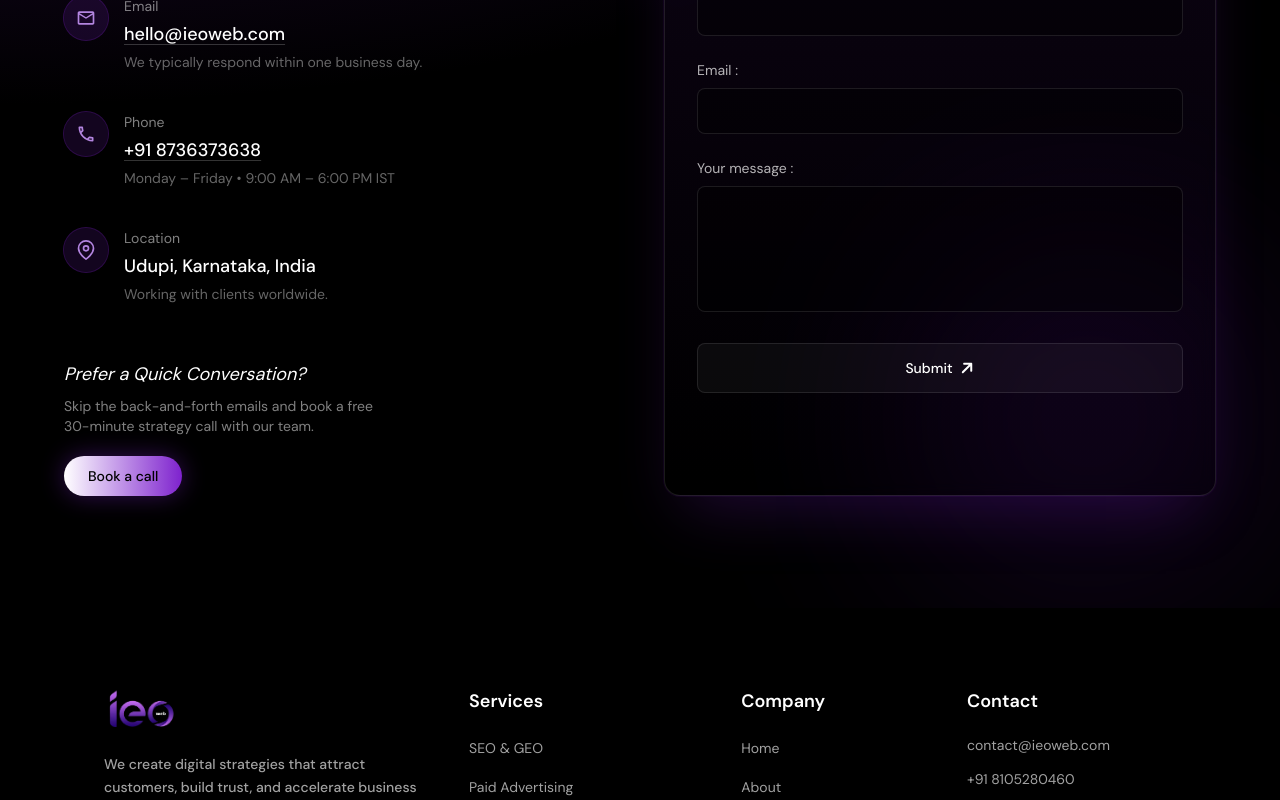
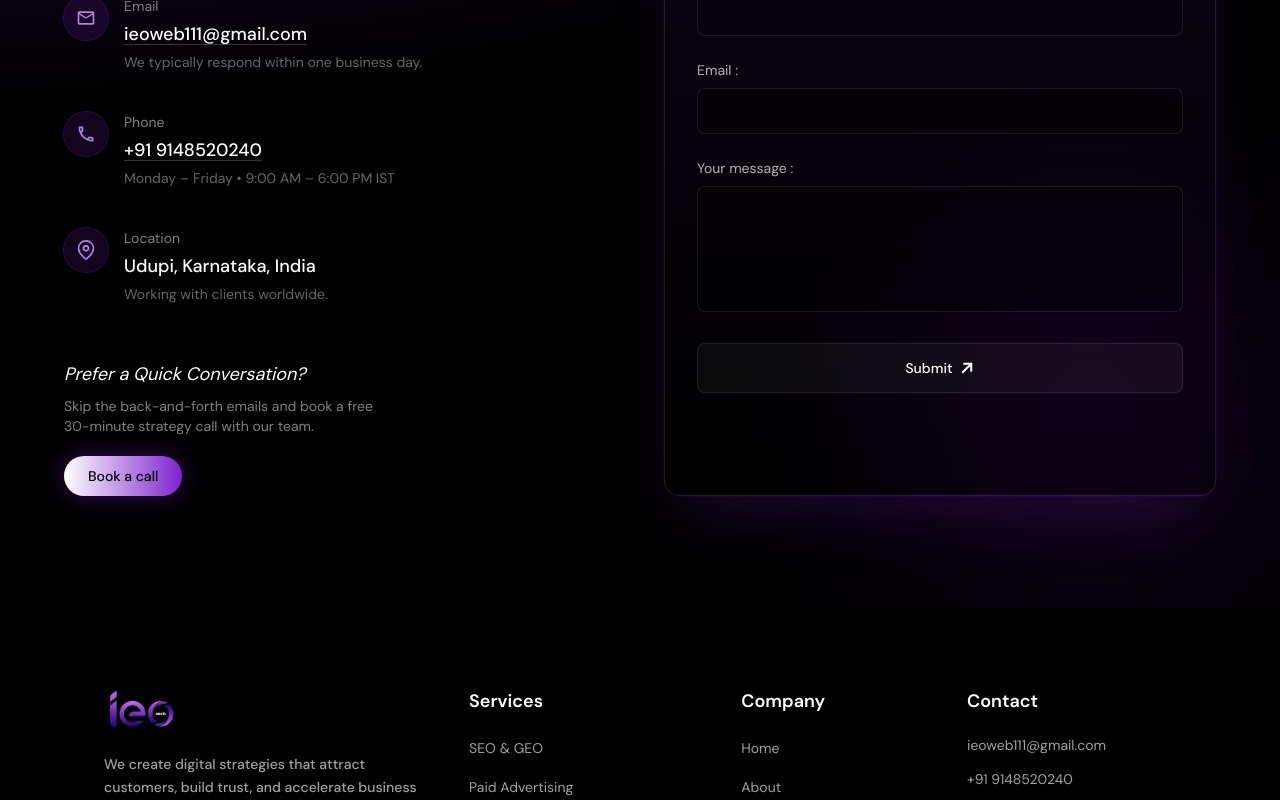
Before and after one commit to chithraksha16/Ieoweb, a Next.js app: page /contact in a window 1280 px wide. Shown: the part 740-1540 px from the top of the page. Built offline with nearby package versions, Linux system fonts and the light colour scheme.

Commit message:
updated contact deatils

```diff
--- a/app/contact/page.tsx
+++ b/app/contact/page.tsx
@@ -9,15 +9,15 @@ const page = () => {
   {
     icon: MdOutlineEmail,
     label: "Email",
-    value: "hello@ieoweb.com",
-    href: "mailto:hello@ieoweb.com",
+    value: "ieoweb111@gmail.com",
+    href: "ieoweb111@gmail.com",
     note: "We typically respond within one business day.",
   },
   {
     icon:MdOutlineLocalPhone,
     label: "Phone",
-    value: "+91 8736373638",
-    href: "tel:+918736373638",
+    value: "+91 9148520240",
+    href: "tel:+919148520240",
     note: "Monday – Friday • 9:00 AM – 6:00 PM IST",
   },
   {
@@ -212,10 +212,9 @@ const page = () => {
                 className="w-full resize-none rounded-lg border border-white/10 bg-black/40 px-4 py-3 text-sm text-white outline-none transition focus:border-[#7E22CE] focus:ring-1 focus:ring-[#7E22CE]"
               />
             </div>
-
             <button
               type="submit"
-              className="flex w-full items-center justify-center gap-1.5 rounded-lg border border-white/10 bg-white/[0.04] py-3.5 text-sm font-medium text-white transition hover:bg-white/[0.08]"
+              className="flex w-full items-center justify-center gap-1.5 rounded-lg border border-white/10 bg-white/4 py-3.5 text-sm font-medium text-white transition hover:bg-white/8"
             >
               Submit
               <FaArrowRight  className="h-4 w-4 -rotate-45" />
--- a/components/Footer.tsx
+++ b/components/Footer.tsx
@@ -206,24 +206,24 @@ export default function Footer() {
             >
               <li className="min-w-0">
                 <a
-                  href="mailto:contact@ieoweb.com"
+                  href="mailto:ieoweb111@gmail.com"
                   className="
                     block
-                    break-words
+                    wrap-break-word
                     transition-colors
                     hover:text-white
                   "
                 >
-                  contact@ieoweb.com
+                  ieoweb111@gmail.com
                 </a>
               </li>
 
               <li>
                 <a
-                  href="tel:+918105280460"
+                  href="tel:+919148520240"
                   className="transition-colors hover:text-white"
                 >
-                  +91 8105280460
+                  +91 9148520240
                 </a>
               </li>
             </ul>
```
